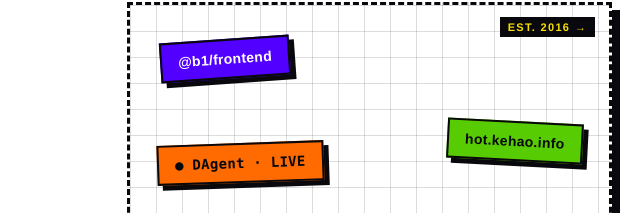
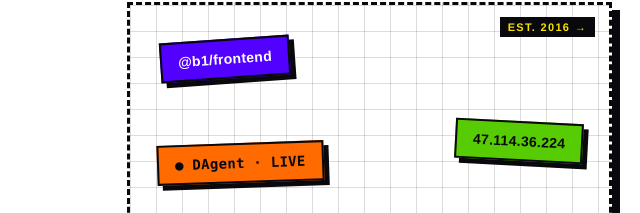
Before and after one commit to Kehao/resume, a plain HTML site: page index.html in a window 1280 px wide. Shown: the part 119-332 px from the top of the page, 640-1280 px from the left. Drawn offline with Linux system fonts and the light colour scheme.

Commit message:
modify README

```diff
--- a/index.html
+++ b/index.html
@@ -48,7 +48,7 @@
 
   <aside class="hero-board rv" aria-hidden="true" data-page-node-id="c3fwG1fvJb5cottN3MtSVw">
     <div class="sticker s-violet" data-page-node-id="pTy3ZWCtyPKgg0Jn1Yz3Te">@b1/frontend</div>
-    <div class="sticker s-lime" data-page-node-id="c8ci4wCCK7nvkPPnAmojRT">hot.kehao.info</div>
+    <div class="sticker s-lime" data-page-node-id="c8ci4wCCK7nvkPPnAmojRT">47.114.36.224</div>
     <div class="sticker s-magenta" data-page-node-id="TODnzXlqnSTlCcQWkAiHFn">66+ REPOS</div>
     <div class="sticker s-yellow mono" data-page-node-id="N2XtAi1SV4J2wpZqsUpHDw">pages×3</div>
     <div class="sticker s-orange mono">● DAgent · LIVE</div>
@@ -154,11 +154,11 @@
 
     <div class="p-grid" data-page-node-id="eJNSaSBiABehofMHyATSKC">
 
-      <a class="p-card p-violet rv" href="https://hot.kehao.info" target="_blank" rel="noopener" data-page-node-id="LAoqXxA3H94yShgv0JbhWx">
+      <a class="p-card p-violet rv" href="http://47.114.36.224/" target="_blank" rel="noopener" data-page-node-id="LAoqXxA3H94yShgv0JbhWx">
         <span class="p-lab mono" data-page-node-id="UhXMWAawW2fX9IPVC0rfKO">AI NEWS · SELF-RUNNING</span>
         <h3 data-page-node-id="TrFwXMgAIVKGrHJt4xJvjg">AI 热榜</h3>
         <p data-page-node-id="8wDEEtKAFkXPlo3CYghz68">每 6 小时自动聚合中文 AI 新闻的独立站点。Hugo 静态站 + Python 数据管线：RSS/API 抓取 → AI 摘要与洗稿 → 热度评分 → 自动构建发布，全流程无人值守。</p>
-        <div class="p-foot" data-page-node-id="MjCYZJss1eypODDH30IoRM"><span class="p-tag" data-page-node-id="BAdgUVGdIRASkGHS7eB9li">Hugo</span><span class="p-tag" data-page-node-id="wWdWIRRLOh96rEF1dYXFCF">Python</span><span class="p-tag" data-page-node-id="EylTlJIy5HEJflukaemQZb">Cron 流水线</span><span class="p-go" data-page-node-id="ZJ6VT0HKeX8GDNAKaNhhXq">hot.kehao.info ↗</span></div>
+        <div class="p-foot" data-page-node-id="MjCYZJss1eypODDH30IoRM"><span class="p-tag" data-page-node-id="BAdgUVGdIRASkGHS7eB9li">Hugo</span><span class="p-tag" data-page-node-id="wWdWIRRLOh96rEF1dYXFCF">Python</span><span class="p-tag" data-page-node-id="EylTlJIy5HEJflukaemQZb">Cron 流水线</span><span class="p-go" data-page-node-id="ZJ6VT0HKeX8GDNAKaNhhXq">47.114.36.224 ↗</span></div>
       </a>
 
       <a class="p-card p-ink rv" href="http://47.114.36.224:5173/" target="_blank" rel="noopener" data-page-node-id="nTJjPdbdQNxYrdfsexzRsu">
@@ -253,7 +253,7 @@
         <ul class="a-links" data-page-node-id="xCthtaaAAZSYOMoiMOoJEI">
           <li data-page-node-id="mmYUp8C0o70ULqqSnxbw9M"><span class="mono" data-page-node-id="n1Yw9ZrfTYliGUIXo8z8uH">GitHub</span><a href="https://github.com/Kehao" target="_blank" rel="noopener" data-page-node-id="Iracgc8oXuXgDfoW3Psb9a">github.com/Kehao ↗</a></li>
           <li data-page-node-id="LVOosrovoSdzx1qAvmF31m"><span class="mono" data-page-node-id="uBteTgAoRDwmKifkC8TG7R">Email</span><a href="mailto:magnet388@126.com" data-page-node-id="8cADVMImDiKLzUvEEJqtVE">magnet388@126.com</a></li>
-          <li data-page-node-id="VIuEAlzrgxOZ2G20zYZU8l"><span class="mono" data-page-node-id="UEJzImRHGmniDN5TrFpiP2">Live Site</span><a href="https://hot.kehao.info" target="_blank" rel="noopener" data-page-node-id="dG8OrzYrrq3TmwSdMXJ8Hn">hot.kehao.info ↗</a></li>
+          <li data-page-node-id="VIuEAlzrgxOZ2G20zYZU8l"><span class="mono" data-page-node-id="UEJzImRHGmniDN5TrFpiP2">Live Site</span><a href="http://47.114.36.224/" target="_blank" rel="noopener" data-page-node-id="dG8OrzYrrq3TmwSdMXJ8Hn">47.114.36.224 ↗</a></li>
         </ul>
       </div>
     </div>
```
Also changed, not shown: 1 other file.
